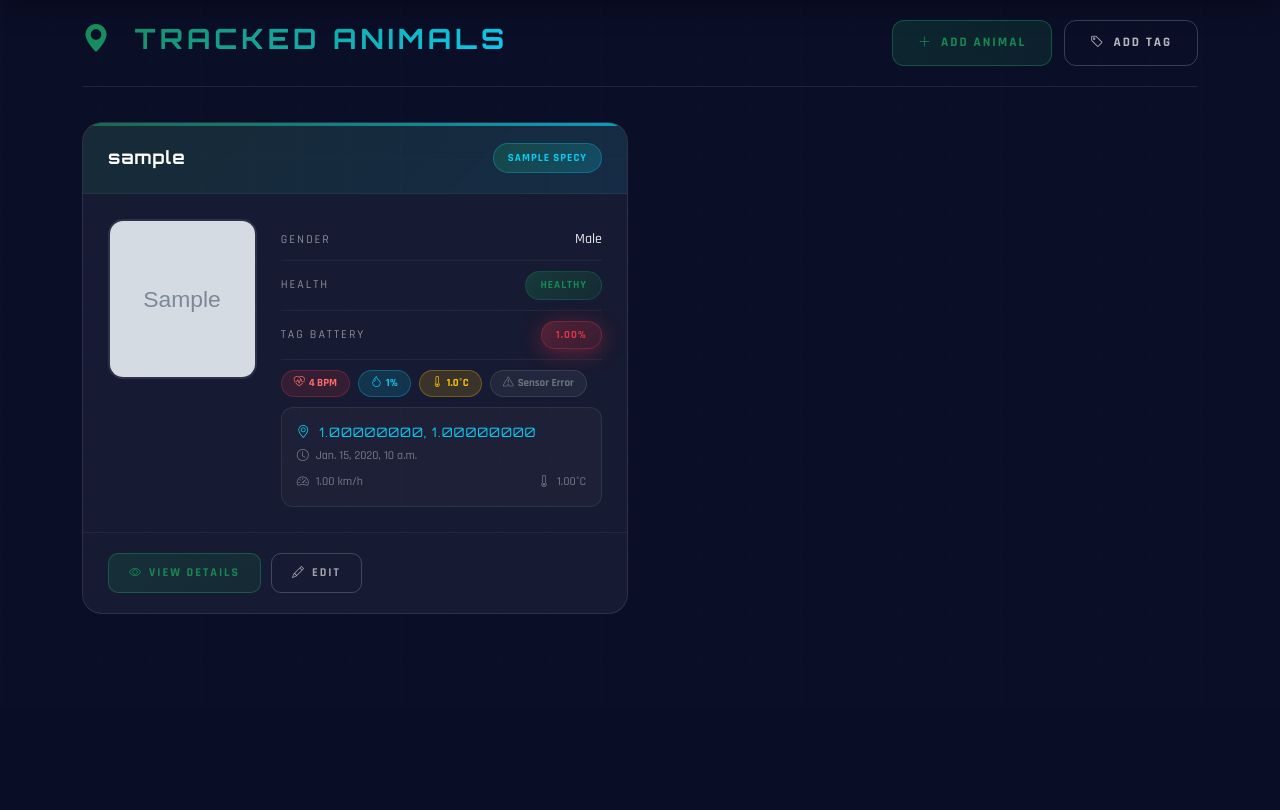
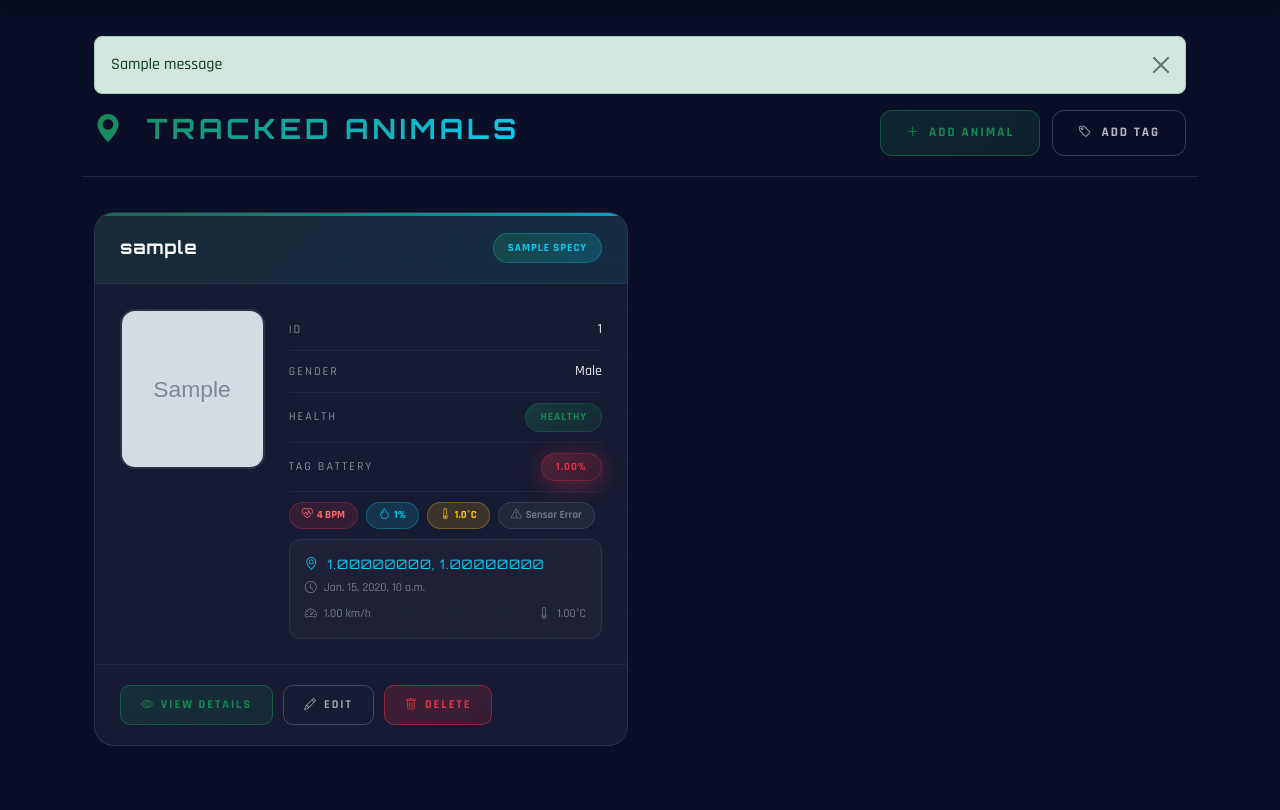
Before and after one commit to MikBene/Trace_IT-, a Django app: page /home/ in a window 1280 px wide. Shown: the part 91-901 px from the top of the page. Before the commit the page ends 705 px from the top, so only its background shows below. Run offline with Django 4.2, Linux system fonts and the light colour scheme; a user stored in the database is signed in; data comes from the database, SQL or seed files in the repository; tables that the repository leaves empty hold one stand-in row (values such as "Sample post"); grey boxes marked "Sample" are stand-in pictures; one stand-in notice (Sample message) is shown.

Commit message:
fix: home page delete modal, edit save redirect to index, messages display

```diff
--- a/Trace_It/templates/Trace_It/index.html
+++ b/Trace_It/templates/Trace_It/index.html
@@ -26,7 +26,6 @@
         background-clip: text;
     }
 
-    /* Action Buttons */
     .btn-action {
         padding: 12px 25px;
         border-radius: 12px;
@@ -70,7 +69,6 @@
         transform: translateY(-2px);
     }
 
-    /* Animal Cards */
     .animal-card {
         background: rgba(255, 255, 255, 0.05);
         backdrop-filter: blur(10px);
@@ -306,7 +304,6 @@
         margin-bottom: 3px;
     }
 
-    /* Vitals Mini Display on Card */
     .vitals-mini {
         display: flex;
         gap: 8px;
@@ -349,6 +346,7 @@
         border-top: 1px solid rgba(255, 255, 255, 0.05);
         display: flex;
         gap: 10px;
+        flex-wrap: wrap;
     }
 
     .btn-card {
@@ -392,6 +390,20 @@
         border-color: rgba(255, 255, 255, 0.4);
         color: white;
         transform: translateY(-2px);
+    }
+
+    .btn-card-danger {
+        background: linear-gradient(135deg, rgba(220, 53, 69, 0.2), rgba(187, 45, 59, 0.2));
+        border-color: rgba(220, 53, 69, 0.5);
+        color: #dc3545;
+    }
+
+    .btn-card-danger:hover {
+        background: linear-gradient(135deg, rgba(220, 53, 69, 0.4), rgba(187, 45, 59, 0.4));
+        border-color: #dc3545;
+        box-shadow: 0 8px 25px rgba(220, 53, 69, 0.3);
+        transform: translateY(-2px);
+        color: #dc3545;
     }
 
     .empty-state {
@@ -440,12 +452,46 @@
     .delay-2 { animation-delay: 0.2s; }
     .delay-3 { animation-delay: 0.3s; }
     .delay-4 { animation-delay: 0.4s; }
+
+    .modal-content {
+        background: rgba(30, 30, 40, 0.95);
+        backdrop-filter: blur(20px);
+        border: 1px solid rgba(255, 255, 255, 0.1);
+        border-radius: 20px;
+        color: white;
+    }
+
+    .modal-header {
+        border-bottom: 1px solid rgba(255, 255, 255, 0.1);
+        border-radius: 20px 20px 0 0;
+    }
+
+    .modal-footer {
+        border-top: 1px solid rgba(255, 255, 255, 0.1);
+        border-radius: 0 0 20px 20px;
+    }
+
+    .btn-close-white {
+        filter: invert(1) grayscale(100%) brightness(200%);
+    }
 </style>
 {% endblock %}
 
 {% block content %}
+<!-- Messages -->
+{% if messages %}
+    <div class="container mt-3">
+        {% for message in messages %}
+            <div class="alert alert-{{ message.tags|default:'info' }} alert-dismissible fade show" role="alert">
+                {{ message }}
+                <button type="button" class="btn-close" data-bs-dismiss="alert" aria-label="Close"></button>
+            </div>
+        {% endfor %}
+    </div>
+{% endif %}
+
 <!-- Page Header -->
-<div class="page-header fade-in-up">
+<div class="page-header fade-in-up container">
     <h1 class="page-title">
         <i class="bi bi-geo-alt-fill me-2" style="color: #198754;"></i>
         Tracked Animals
@@ -463,13 +509,14 @@
 </div>
 
 <!-- Animal Cards Grid -->
+<div class="container">
     <div class="row">
         {% for item in animal_data %}
             <div class="col-md-6 mb-4 fade-in-up delay-{{ forloop.counter|divisibleby:4|yesno:"4,1,2,3" }}">
                 <div class="animal-card">
                     <!-- Card Header -->
                     <div class="animal-card-header">
-                    <h5 class="animal-name">{{ item.animal.nickname }}</h5>
+                        <h5 class="animal-name">{{ item.animal.nickname|default:"Unnamed" }}</h5>
                         <span class="species-badge">{{ item.animal.species.common_name }}</span>
                     </div>
 
@@ -489,6 +536,12 @@
 
                             <!-- Info Column -->
                             <div class="col-md-8">
+                                <!-- ID -->
+                                <div class="info-item">
+                                    <span class="info-label">ID</span>
+                                    <span class="info-value">{{ item.animal.animal_id }}</span>
+                                </div>
+
                                 <!-- Gender -->
                                 <div class="info-item">
                                     <span class="info-label">Gender</span>
@@ -586,7 +639,46 @@
                             <a href="{% url 'edit_animal' item.animal.animal_id %}" class="btn-card btn-card-outline">
                                 <i class="bi bi-pencil"></i> Edit
                             </a>
+                            <!-- Delete Button (triggers modal) -->
+                            <button type="button" class="btn-card btn-card-danger" data-bs-toggle="modal" data-bs-target="#deleteModal{{ item.animal.animal_id }}">
+                                <i class="bi bi-trash"></i> Delete
+                            </button>
                         {% endif %}
+                    </div>
+                </div>
+            </div>
+
+            <!-- Delete Confirmation Modal -->
+            <div class="modal fade" id="deleteModal{{ item.animal.animal_id }}" tabindex="-1" aria-hidden="true">
+                <div class="modal-dialog modal-dialog-centered">
+                    <div class="modal-content">
+                        <div class="modal-header bg-danger text-white">
+                            <h5 class="modal-title">
+                                <i class="bi bi-exclamation-triangle-fill me-2"></i>Confirm Delete
+                            </h5>
+                            <button type="button" class="btn-close btn-close-white" data-bs-dismiss="modal" aria-label="Close"></button>
+                        </div>
+                        <div class="modal-body">
+                            <p>Are you sure you want to delete this animal?</p>
+                            <div class="alert alert-warning" style="background: rgba(255,193,7,0.1); border-color: rgba(255,193,7,0.3); color: #ffc107;">
+                                <strong>{{ item.animal.nickname|default:"Unnamed" }}</strong><br>
+                                <small style="color: rgba(255,255,255,0.5);">ID: {{ item.animal.animal_id }} | Species: {{ item.animal.species.common_name }}</small>
+                            </div>
+                            <p class="text-danger mb-0">
+                                <strong>This action cannot be undone!</strong> All tracking data and alerts will be permanently removed.
+                            </p>
+                        </div>
+                        <div class="modal-footer">
+                            <button type="button" class="btn btn-secondary" data-bs-dismiss="modal">
+                                <i class="bi bi-x-lg me-1"></i>Cancel
+                            </button>
+                            <form method="POST" action="{% url 'delete_animal' item.animal.animal_id %}" style="display: inline;">
+                                {% csrf_token %}
+                                <button type="submit" class="btn btn-danger">
+                                    <i class="bi bi-trash me-1"></i>Yes, Delete
+                                </button>
+                            </form>
+                        </div>
                     </div>
                 </div>
             </div>
@@ -604,4 +696,5 @@
             </div>
         {% endfor %}
     </div>
+</div>
 {% endblock %}
--- a/Trace_It/urls.py
+++ b/Trace_It/urls.py
@@ -11,6 +11,7 @@ urlpatterns = [
     # Home / Dashboard
     path('home/', views.index, name='index'),
     path('dashboard/', views.dashboard, name='dashboard'),
+    path('animal/<str:animal_id>/delete/', views.delete_animal, name='delete_animal'),
 
     # Animals - FIXED: animal_id is CharField (str), not int
     path('animal/<str:animal_id>/', views.animal_detail, name='animal_detail'),
--- a/Trace_It/views.py
+++ b/Trace_It/views.py
@@ -396,6 +396,61 @@ def animal_detail(request, animal_id):
     }
     return render(request, 'Trace_It/animal_detail.html', context)
 
+@login_required
+@admin_required
+def edit_animal(request, animal_id):
+    animal = get_object_or_404(Animal, animal_id=animal_id)
+
+    if request.method == 'POST':
+        form = AnimalForm(request.POST, request.FILES, instance=animal, user=request.user)
+        if form.is_valid():
+            try:
+                animal = form.save()
+                log_action(request.user, 'UPDATE_ANIMAL', f'Updated animal {animal.nickname} (ID: {animal.animal_id})')
+                messages.success(request, f'Animal "{animal.nickname}" updated successfully.')
+                return redirect('index')
+            except Exception as e:
+                import traceback
+                print(f"SAVE ERROR: {e}")
+                traceback.print_exc()
+                messages.error(request, f'Error saving: {str(e)}')
+        else:
+            print(f"FORM ERRORS: {form.errors}")
+            messages.error(request, 'Please fix the errors below.')
+    else:
+        form = AnimalForm(instance=animal, user=request.user)
+
+    return render(request, 'Trace_It/edit_animal.html', {'form': form, 'animal': animal})
+
+
+@login_required
+@admin_required
+def delete_animal(request, animal_id):
+    animal = get_object_or_404(Animal, animal_id=animal_id)
+
+    if request.method == 'POST':
+        try:
+            nickname = animal.nickname or f"Animal {animal.animal_id}"
+
+            # Free up all tags
+            deployments = Deployment.objects.filter(animal=animal)
+            for dep in deployments:
+                if dep.tag:
+                    dep.tag.is_assigned = False
+                    dep.tag.save()
+
+            animal.delete()
+            log_action(request.user, 'DELETE_ANIMAL', f'Deleted {nickname} (ID: {animal_id})')
+            messages.success(request, f'Animal "{nickname}" deleted successfully.')
+        except Exception as e:
+            import traceback
+            print(f"DELETE ERROR: {e}")
+            traceback.print_exc()
+            messages.error(request, f'Could not delete: {str(e)}')
+
+        return redirect('index')
+
+    return redirect('index')
 
 @login_required
 @admin_required
```
Lines whose indentation alone changed are shown as unchanged.
